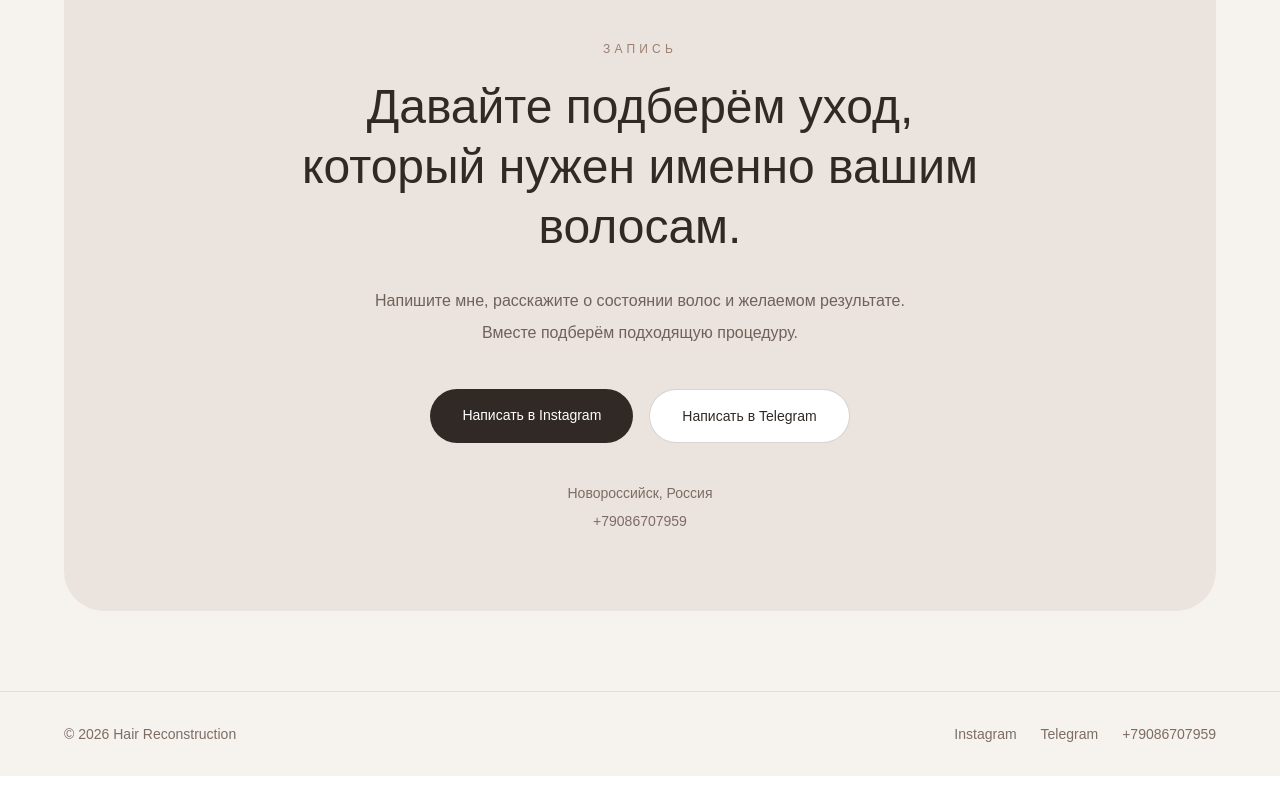
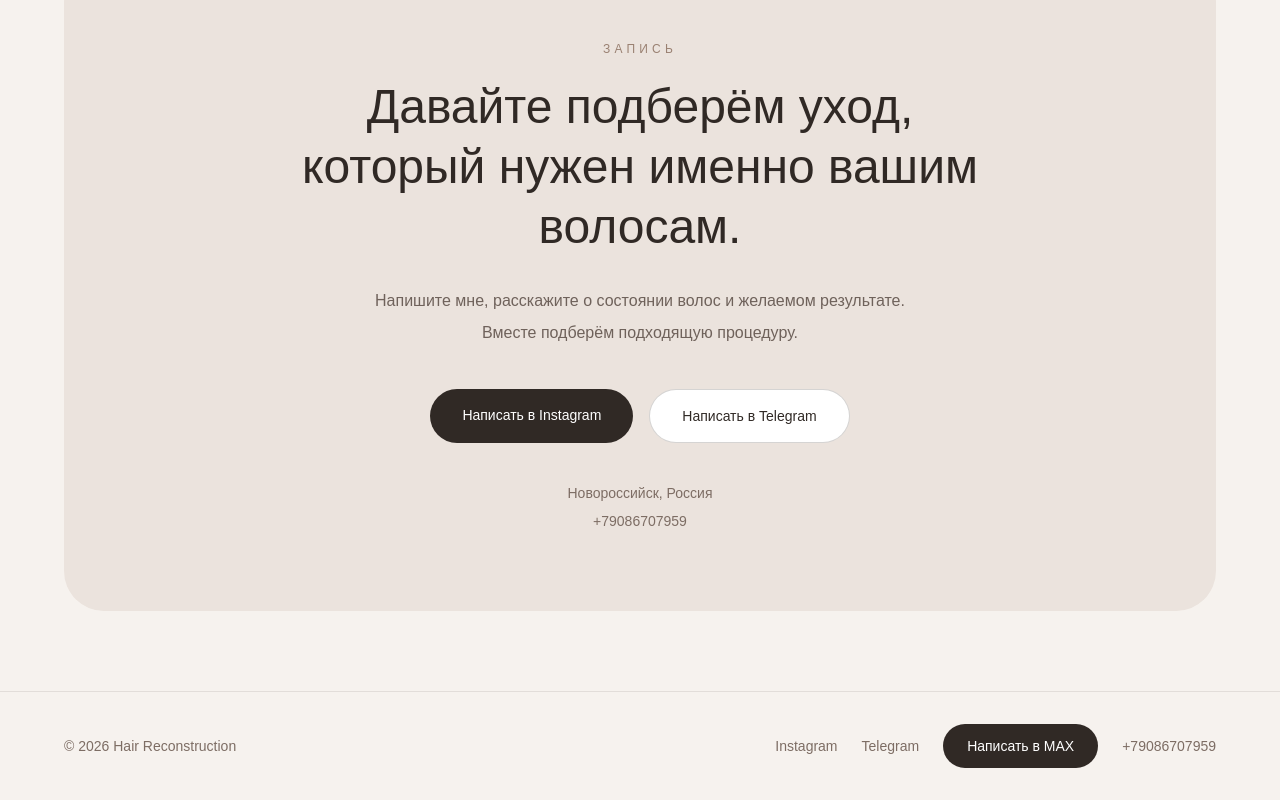
Before and after one commit to maratVard/hair-reconstruction, a Next.js app: page / in a window 1280 px wide. Shown: the part 7280-8080 px from the top of the page. Before the commit the page ends 8056 px from the top, so only its background shows below. Built offline with nearby package versions, Linux system fonts and the light colour scheme.

Commit message:
added Max

```diff
--- a/app/page.tsx
+++ b/app/page.tsx
@@ -63,6 +63,15 @@ export default function Home() {
                 className="rounded-xl px-4 py-3 text-sm text-[#302925] transition hover:bg-[#ebe3dd]"
               >
                 Telegram
+              </a>
+
+              <a
+                href="https://max.ru/u/f9LHodD0cOIexygnjQJrleMM6XTOSXzCwSKwIn_W9OrN9lEDyJ8TaFzsQD0"
+                target="_blank"
+                rel="noopener noreferrer"
+                className="rounded-xl px-3 py-2 text-sm text-[#302925] transition hover:bg-[#ebe3dd]"
+              >
+                MAX
               </a>
 
               <a
@@ -943,6 +952,15 @@ export default function Home() {
             </a>
 
             <a
+              href="https://max.ru/u/f9LHodD0cOIexygnjQJrleMM6XTOSXzCwSKwIn_W9OrN9lEDyJ8TaFzsQD0"
+              target="_blank"
+              rel="noopener noreferrer"
+              className="inline-flex items-center justify-center rounded-full bg-[#302925] px-6 py-3 text-sm font-medium text-white transition hover:bg-[#4b403a]"
+            >
+              Написать в MAX
+            </a>
+
+            <a
               href={phone}
               className="transition hover:text-[#302925]"
             >
```
Lines whose indentation alone changed are shown as unchanged.
